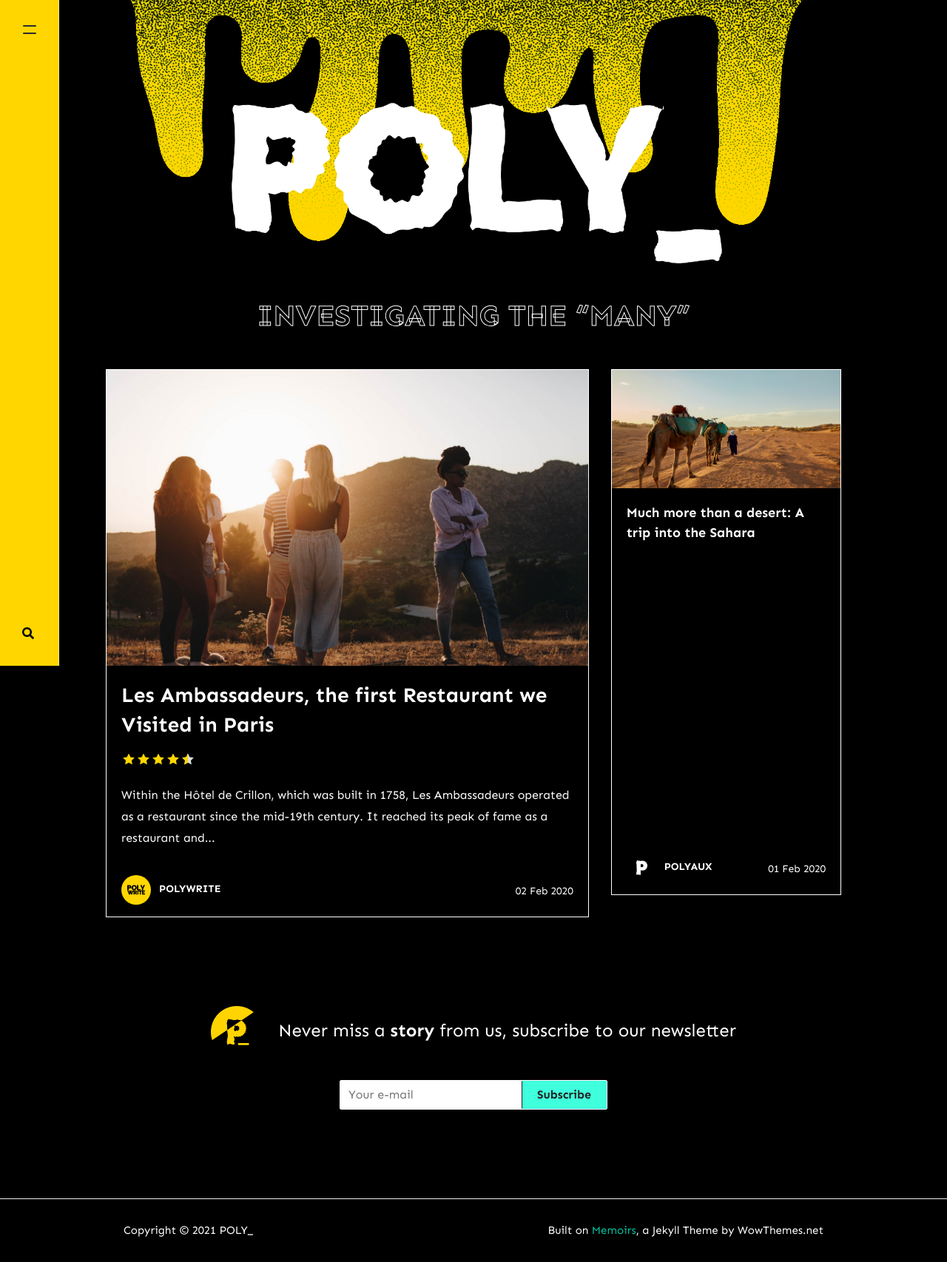
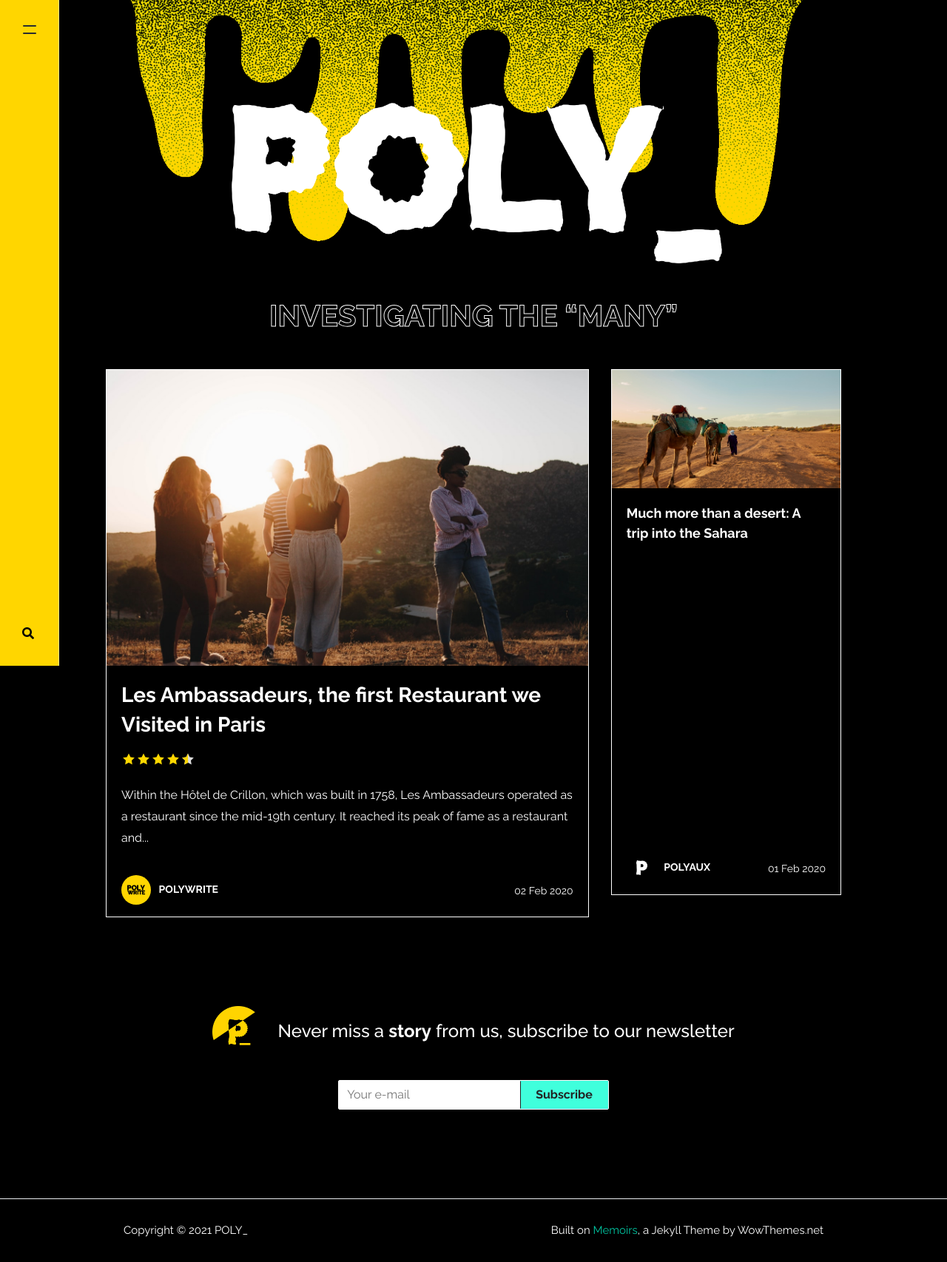
Before and after one commit to polywriteaux/polywriteaux.github.io, a Jekyll site: the page built from index.html, in a window 1280 px wide. Shown: the whole page at 74% size. Built offline with Jekyll 4.4.1, drawn with Linux system fonts in a browser that asks for light colours; nearby versions of some CDN libraries; the list of posts is cut into pages by our own code; comment, search, counter and statistics services are not loaded.

Commit message:
Update theme.scss

```diff
--- a/assets/css/theme.scss
+++ b/assets/css/theme.scss
@@ -1,6 +1,7 @@
 ---
 
 ---
+@import url('https://fonts.googleapis.com/css2?family=Raleway:ital,wght@0,100;0,200;0,300;0,400;0,500;0,600;0,700;0,800;0,900;1,100;1,200;1,300;1,400;1,500;1,600;1,700;1,800;1,900&display=swap');
 
 $brown: #B59F62;
 $teal: #40FFDC;
@@ -19,7 +20,7 @@
 
 // general
 body, input, button, select, optgroup, textarea {
-    font-family:Sen;
+    font-family:'Raleway'; // Sen
 }
 body {
     line-height:1.7;
```
